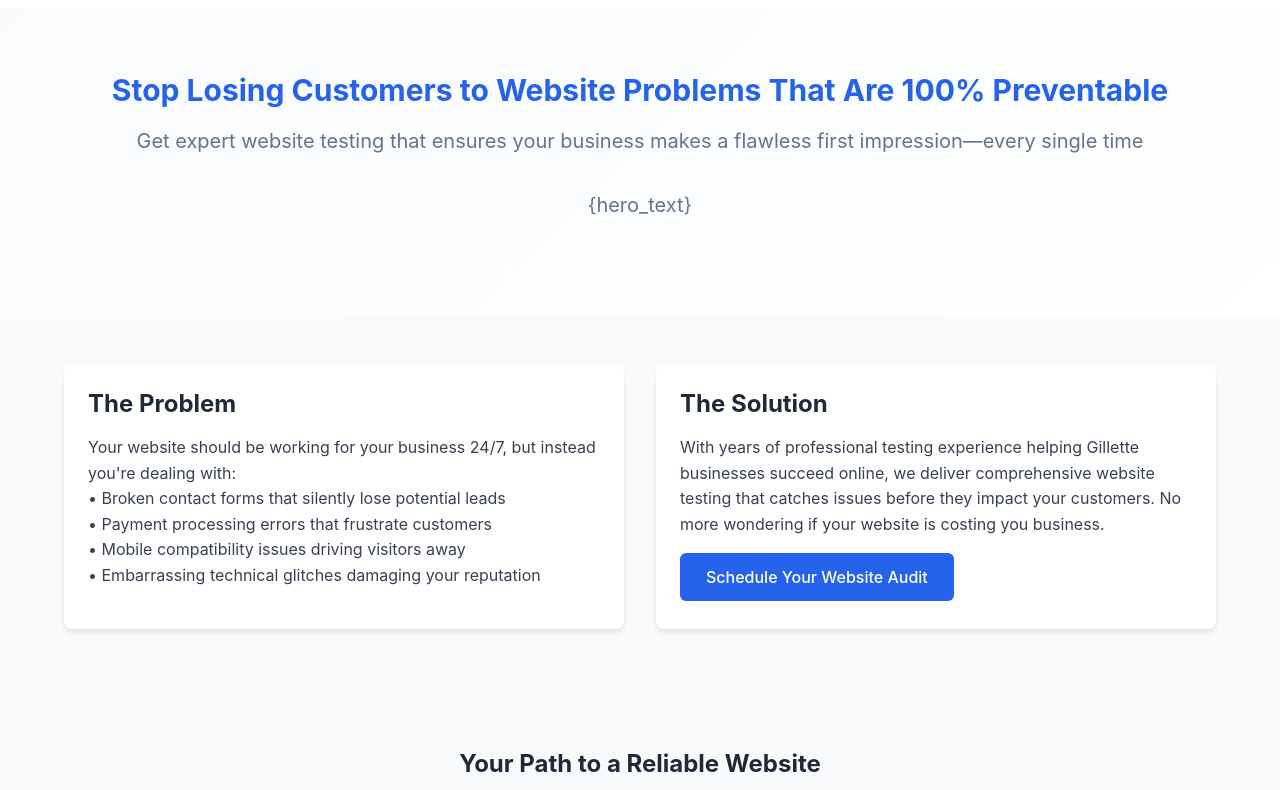
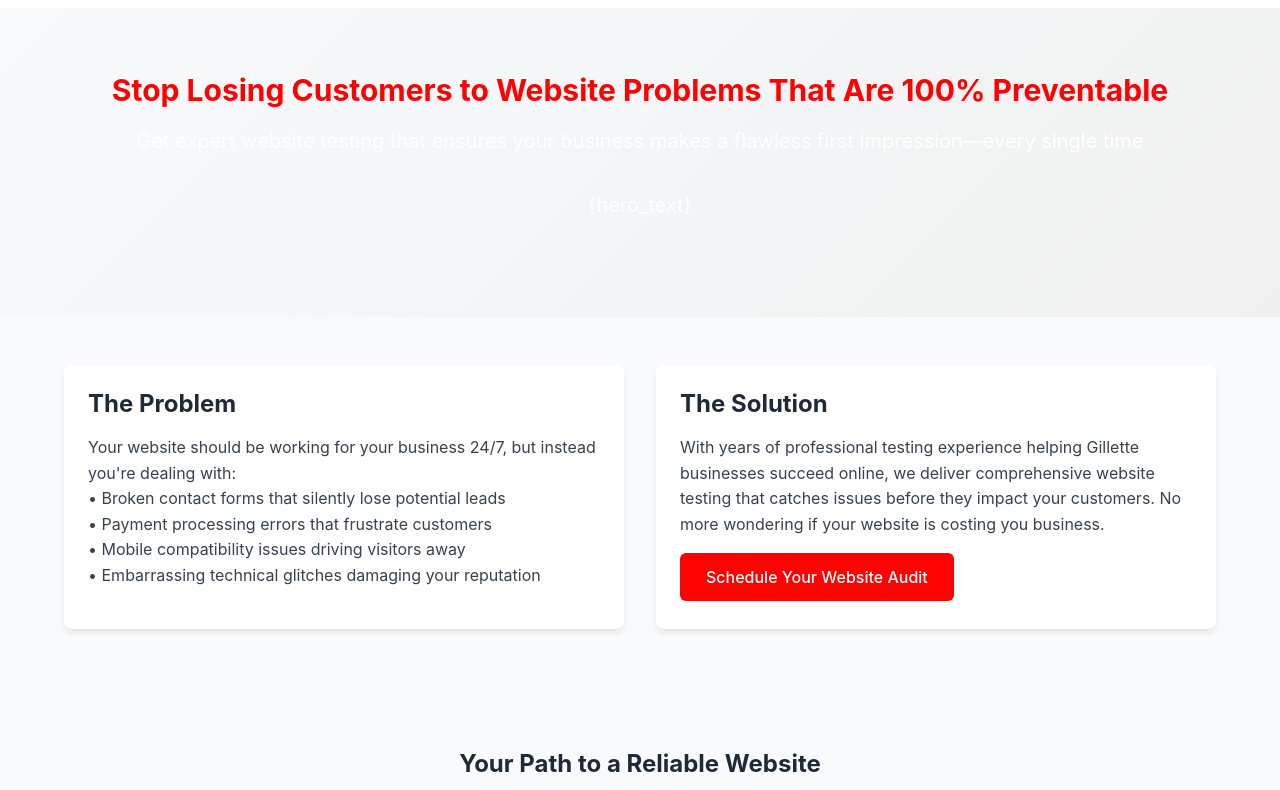
Before and after one commit to prairiegiraffe/testy-mc-testerson, a website: page index.html in a window 1280 px wide. Shown: the part 66-856 px from the top of the page. Drawn offline with Linux system fonts and the light colour scheme.

Commit message:
Update style.css from style guide editor changes

```diff
--- a/style.css
+++ b/style.css
@@ -2,6 +2,8 @@
    PG Sites - Professional Website CSS Framework
    Generated with AI-powered style guide customization
    ============================================================================= */
+/* CSS Variables Updated: 2025-08-21T00:42:23.573Z */
+
 
 /* CSS Reset & Base Styles */
 *, *::before, *::after {
@@ -26,12 +28,23 @@ body {
 
 /* CSS Custom Properties (Variables) */
 :root {
+  --section-gap: 40px;
+  --flex-gap: 12px;
+  --grid-gap: 20px;
+  --container-gap: 20px;
+  --font-primary: Courier New, monospace;
+  --button-radius: 6px;
+  --text-color: #1f2937;
+  --background-color: #f0f0f0;
+  --accent-color: #f59e0b;
+  --secondary-color: white;
+  --primary-color: #fe0101;
   /* Brand Colors */
-  --color-primary: #2563eb;
-  --color-secondary: #64748b;
+  --color-primary: #fe0101;
+  --color-secondary: white;
   --color-accent: #f59e0b;
   --color-text: #1f2937;
-  --color-background: #ffffff;
+  --color-background: #f0f0f0;
   --color-light: #f8fafc;
   --color-dark: #374151;
   --color-success: #10b981;
```
